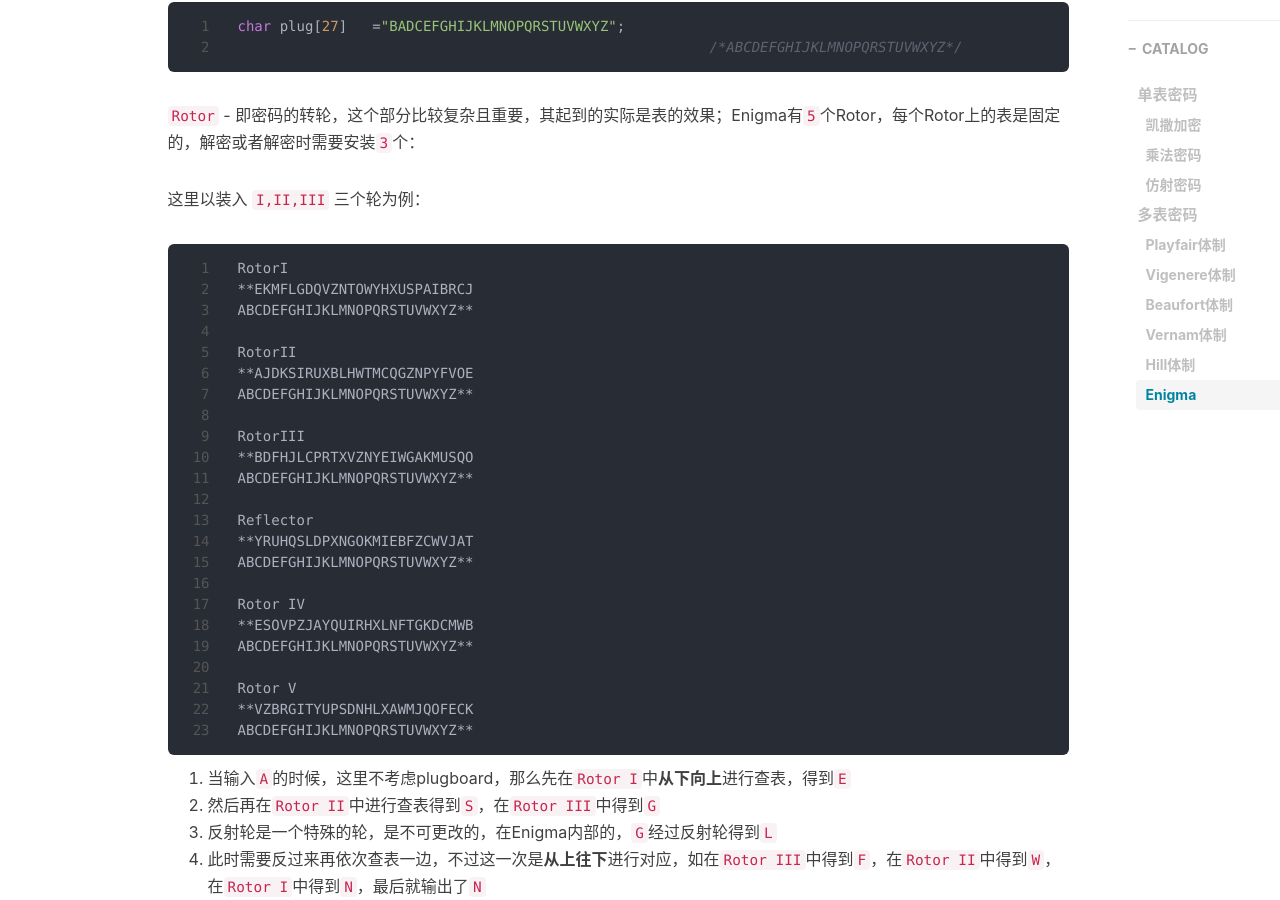
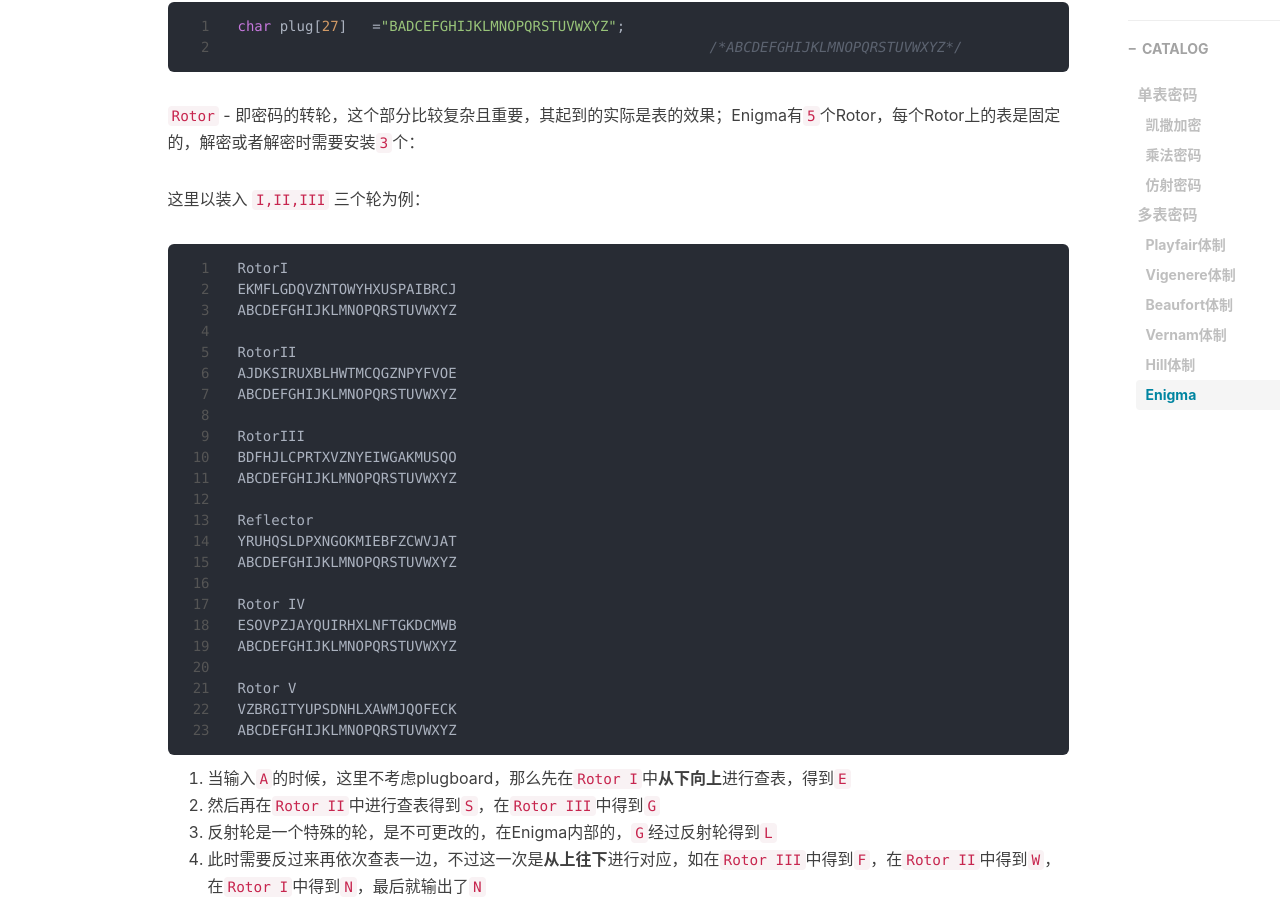
Before and after one commit to Yinwhe/Yinwhe.github.io, a Jekyll site: the page built from _posts/2021/2021-03-08-Cryptology-古典密码.md, in a window 1280 px wide and 900 px high, scrolled down 3215 px. Built offline with Jekyll 4.4.1, drawn with Linux system fonts in a browser that asks for light colours; nearby versions of some CDN libraries; formulas are drawn with MathJax 3; comment, search, counter and statistics services are not loaded; some of the changed text lies outside the part shown.

Commit message:
2021-03-09 blog

````diff
--- a/_posts/2021/2021-03-08-Cryptology-古典密码.md
+++ b/_posts/2021/2021-03-08-Cryptology-古典密码.md
@@ -96,28 +96,28 @@
 
 ```
 RotorI
-**EKMFLGDQVZNTOWYHXUSPAIBRCJ
-ABCDEFGHIJKLMNOPQRSTUVWXYZ**
+EKMFLGDQVZNTOWYHXUSPAIBRCJ
+ABCDEFGHIJKLMNOPQRSTUVWXYZ
 
 RotorII
-**AJDKSIRUXBLHWTMCQGZNPYFVOE
-ABCDEFGHIJKLMNOPQRSTUVWXYZ**
+AJDKSIRUXBLHWTMCQGZNPYFVOE
+ABCDEFGHIJKLMNOPQRSTUVWXYZ
 
 RotorIII
-**BDFHJLCPRTXVZNYEIWGAKMUSQO
-ABCDEFGHIJKLMNOPQRSTUVWXYZ**
+BDFHJLCPRTXVZNYEIWGAKMUSQO
+ABCDEFGHIJKLMNOPQRSTUVWXYZ
 
 Reflector
-**YRUHQSLDPXNGOKMIEBFZCWVJAT
-ABCDEFGHIJKLMNOPQRSTUVWXYZ**
+YRUHQSLDPXNGOKMIEBFZCWVJAT
+ABCDEFGHIJKLMNOPQRSTUVWXYZ
 
 Rotor IV
-**ESOVPZJAYQUIRHXLNFTGKDCMWB
-ABCDEFGHIJKLMNOPQRSTUVWXYZ**
+ESOVPZJAYQUIRHXLNFTGKDCMWB
+ABCDEFGHIJKLMNOPQRSTUVWXYZ
 
 Rotor V
-**VZBRGITYUPSDNHLXAWMJQOFECK
-ABCDEFGHIJKLMNOPQRSTUVWXYZ**
+VZBRGITYUPSDNHLXAWMJQOFECK
+ABCDEFGHIJKLMNOPQRSTUVWXYZ
 ```
 
 1. 当输入`A`的时候，这里不考虑plugboard，那么先在`Rotor I`中**从下向上**进行查表，得到`E`
@@ -157,3 +157,26 @@
 ```
 
 最后还有一个`Rotor`转的问题：
+
+每次按下一个字符时，都会导致最右边的转轮`+1`，且后续的计算是在其`+1`后进行的，比如当前的外部密码是`AAA`，那么按下`A`的时候，最右轮`+1`即`AAB`，然后`A`的加密是在`AAB`的密码下进行的。
+
+另外轮是26进制的，故也存在进1的问题，但是每个Rotor进位的位置是不同的：
+
+```
+QEVJZ ;齿轮的当前位置,从左到右对应齿轮 I II III IV V
+RFWKA ;齿轮的下一步位置
+```
+
+另外, 还要注意一个`double stepping`现象:
+
+```
+假定 III=1=A, II=4=D, I=17=Q；
+现在I旋转，从Q变成R，一定会带动II旋转: III=1=A, II=5=E, I=18=R
+此时再旋转I的话，I本来是不应该带动II转的(因为当前I不在Q这个位置), 但是II还会再转(double stepping)，
+同时II带动III旋转: III=2=B, II=6=F, I=19=S
+
+归纳起来讲, II有两种情况会转动:
+(1) I从Q转到R
+(2) II当前在E位置, I不管在什么位置
+double stepping是由Enigma的机械结构决定的，该现象只会出现在中间那个齿轮上。
+```
````
Also changed, not shown: _posts/2021/2021-03-09-DS-RBTree.md (added, +126 -0 lines).
